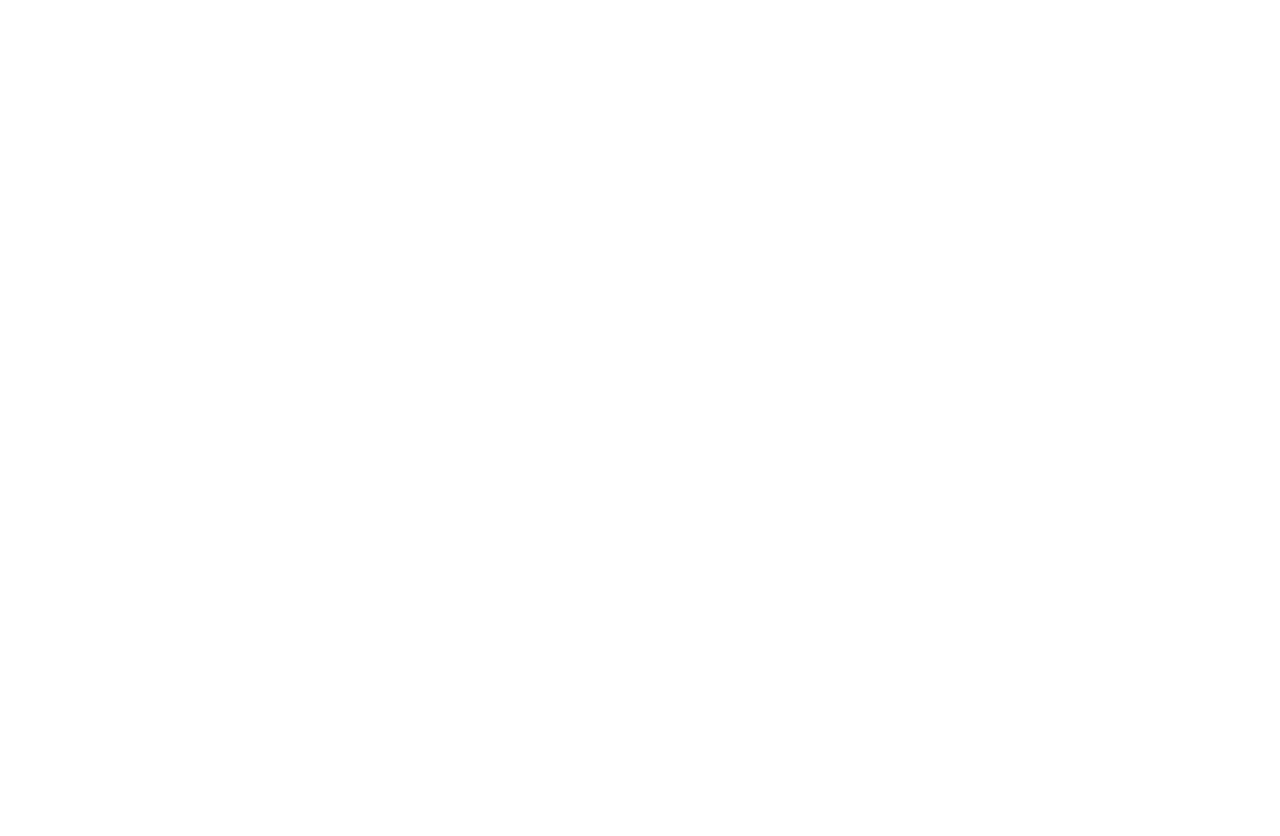
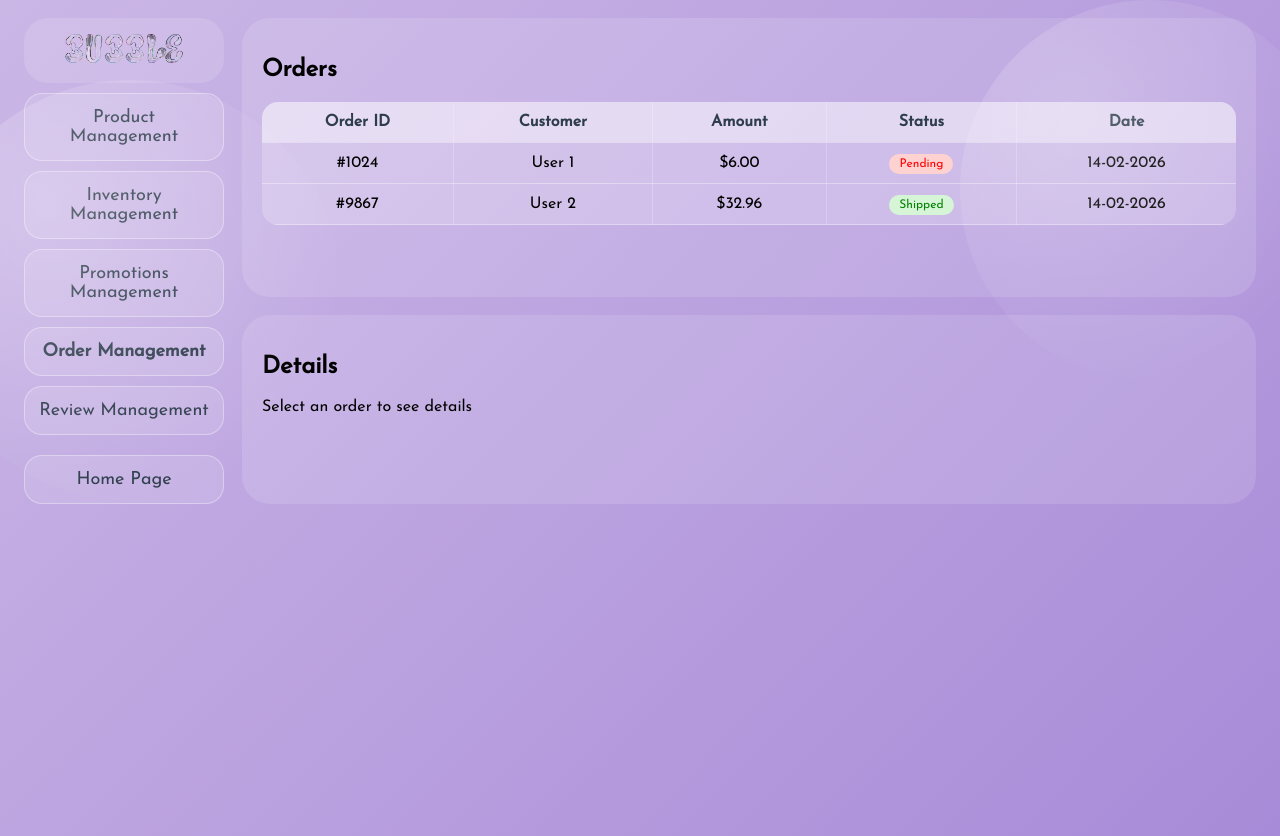
Before and after one commit to yasmieen-alshehri/swe363-milestone4-frontend, a React (Vite) app: page /admin/orders in a window 1280 px wide. Before the commit this address had no page. Before the commit the page ends 800 px from the top, so only its background shows below. Built offline with nearby package versions, Linux system fonts and the light colour scheme.

Commit message:
Add Order Management page and improvements

```diff
--- a/src/App.jsx
+++ b/src/App.jsx
@@ -13,6 +13,7 @@
 import AdminDashboard from "./pages/AdminDashboard";
 import ProductManagement from "./pages/ProductManagement";
 import InventoryManagement from "./pages/InventoryManagement";
+import OrderManagement from "./pages/OrderManagement";
 import ReviewManagement from "./pages/ReviewManagement";
 
 function App() {
@@ -33,6 +34,7 @@
         <Route path="/admin-dashboard" element={<AdminDashboard />} />
         <Route path="/admin/products" element={<ProductManagement />} />
         <Route path="/admin/inventory" element={<InventoryManagement />} />
+        <Route path="/admin/orders" element={<OrderManagement />} />
         <Route path="/admin/reviews" element={<ReviewManagement />} />
       </Routes>
     </BrowserRouter>
--- a/src/pages/AdminDashboard.jsx
+++ b/src/pages/AdminDashboard.jsx
@@ -214,7 +214,13 @@
             Inventory Management
           </button>
           <button style={sideButtonStyle}>Promotions Management</button>
-          <button style={sideButtonStyle}>Order Management</button>
+          <button
+            style={sideButtonStyle}
+            onClick={() => navigate("/admin/orders")}
+          >
+            Order Management
+          </button>
+
           <button
             style={sideButtonStyle}
             onClick={() => navigate("/admin/reviews")}
--- a/src/pages/InventoryManagement.jsx
+++ b/src/pages/InventoryManagement.jsx
@@ -143,7 +143,14 @@
           </button>
 
           <button style={sideButtonStyle}>Promotions Management</button>
-          <button style={sideButtonStyle}>Order Management</button>
+
+          <button
+            style={sideButtonStyle}
+            onClick={() => navigate("/admin/orders")}
+          >
+            Order Management
+          </button>
+
           <button
             style={sideButtonStyle}
             onClick={() => navigate("/admin/reviews")}
--- /dev/null
+++ b/src/pages/OrderManagement.jsx
@@ -0,0 +1,177 @@
+import { useState } from "react";
+import { useNavigate } from "react-router-dom";
+import logo from "../assets/bubble-logo.png";
+import rose from "../assets/rose.png";
+import rosemary from "../assets/rosemary.png";
+import "../styles/orderManagement.css";
+
+function OrderManagement() {
+  const navigate = useNavigate();
+
+  const [orders, setOrders] = useState([
+    {
+      id: "#1024",
+      customer: "User 1",
+      amount: "$6.00",
+      status: "Pending",
+      date: "14-02-2026",
+      items: [
+        { name: "Rosemary Bliss", price: "$3.00", qty: 1, image: rosemary },
+        { name: "Sakura Bliss", price: "$3.00", qty: 1, image: rose },
+      ],
+    },
+    {
+      id: "#9867",
+      customer: "User 2",
+      amount: "$32.96",
+      status: "Shipped",
+      date: "14-02-2026",
+      items: [
+        { name: "Rosemary Bliss", price: "$16.48", qty: 2, image: rosemary },
+      ],
+    },
+  ]);
+
+  const [selectedOrder, setSelectedOrder] = useState(null);
+  const [status, setStatus] = useState("");
+
+  const handleSelect = (order) => {
+    setSelectedOrder(order);
+    setStatus(order.status);
+  };
+
+  const handleUpdate = () => {
+    if (!selectedOrder) return;
+
+    const updatedOrders = orders.map((order) =>
+      order.id === selectedOrder.id ? { ...order, status } : order
+    );
+
+    setOrders(updatedOrders);
+
+    const updatedSelectedOrder = updatedOrders.find(
+      (order) => order.id === selectedOrder.id
+    );
+
+    setSelectedOrder(updatedSelectedOrder);
+  };
+
+  return (
+    <div className="purple-page order-page">
+      <div className="order-layout">
+        <div className="sidebar">
+          <div className="logo-card">
+            <img src={logo} alt="logo" />
+          </div>
+
+          <button onClick={() => navigate("/admin/products")}>
+            Product Management
+          </button>
+
+          <button onClick={() => navigate("/admin/inventory")}>
+            Inventory Management
+          </button>
+
+          <button>Promotions Management</button>
+
+          <button className="active">Order Management</button>
+
+          <button onClick={() => navigate("/admin/reviews")}>
+            Review Management
+          </button>
+
+          <div className="spacer" />
+
+          <button onClick={() => navigate("/")}>Home Page</button>
+        </div>
+
+        <div className="order-main">
+          <div className="orders-panel">
+            <h2>Orders</h2>
+
+            <table>
+              <thead>
+                <tr>
+                  <th>Order ID</th>
+                  <th>Customer</th>
+                  <th>Amount</th>
+                  <th>Status</th>
+                  <th>Date</th>
+                </tr>
+              </thead>
+
+              <tbody>
+                {orders.map((order) => (
+                  <tr
+                    key={order.id}
+                    onClick={() => handleSelect(order)}
+                    className={selectedOrder?.id === order.id ? "selected" : ""}
+                  >
+                    <td>{order.id}</td>
+                    <td>{order.customer}</td>
+                    <td>{order.amount}</td>
+                    <td>
+                      <span className={`status ${order.status.toLowerCase()}`}>
+                        {order.status}
+                      </span>
+                    </td>
+                    <td>{order.date}</td>
+                  </tr>
+                ))}
+              </tbody>
+            </table>
+          </div>
+
+          <div className="details-panel">
+            <h2>Details</h2>
+
+            {selectedOrder ? (
+              <>
+                <table>
+                  <thead>
+                    <tr>
+                      <th>Product</th>
+                      <th>Price</th>
+                      <th>Quantity</th>
+                      <th>Subtotal</th>
+                    </tr>
+                  </thead>
+
+                  <tbody>
+                    {selectedOrder.items.map((item, i) => (
+                      <tr key={i}>
+                        <td className="product-cell">
+                          <img src={item.image} alt={item.name} />
+                          {item.name}
+                        </td>
+                        <td>{item.price}</td>
+                        <td>{item.qty}</td>
+                        <td>{item.price}</td>
+                      </tr>
+                    ))}
+                  </tbody>
+                </table>
+
+                <div className="update-section">
+                  <select value={status} onChange={(e) => setStatus(e.target.value)}>
+                    <option>Pending</option>
+                    <option>Shipped</option>
+                    <option>Delivered</option>
+                  </select>
+
+                  <button className="update-btn" onClick={handleUpdate}>
+                    Update
+                  </button>
+                </div>
+              </>
+            ) : (
+              <p>Select an order to see details</p>
+            )}
+          </div>
+        </div>
+      </div>
+    </div>
+  );
+}
+
+export default OrderManagement;
--- a/src/pages/ProductManagement.jsx
+++ b/src/pages/ProductManagement.jsx
@@ -270,7 +270,14 @@
                 Inventory Management
             </button>
             <button style={sideButtonStyle}>Promotions Management</button>
-            <button style={sideButtonStyle}>Order Management</button>
+
+            <button
+              style={sideButtonStyle}
+              onClick={() => navigate("/admin/orders")}
+            >
+              Order Management
+            </button>
+
             <button
               style={sideButtonStyle}
               onClick={() => navigate("/admin/reviews")}
--- a/src/pages/ReviewManagement.jsx
+++ b/src/pages/ReviewManagement.jsx
@@ -69,7 +69,13 @@
           </button>
 
           <button>Promotions Management</button>
-          <button>Order Management</button>
+
+        <button
+            style={sideButtonStyle}
+            onClick={() => navigate("/admin/orders")}
+        >
+            Order Management
+        </button>
 
           <button className="active">Review Management</button>
 
--- /dev/null
+++ b/src/styles/orderManagement.css
@@ -0,0 +1,155 @@
+.order-page {
+  padding: 18px 24px;
+}
+
+.order-layout {
+  display: grid;
+  grid-template-columns: 200px 1fr;
+  gap: 18px;
+}
+
+.order-main {
+  display: grid;
+  gap: 18px;
+}
+
+/* panels */
+.orders-panel,
+.details-panel {
+  background: rgba(255,255,255,0.12);
+  padding: 20px;
+  border-radius: 28px;
+}
+
+/* table */
+table {
+  width: 100%;
+  border-collapse: collapse;
+  background: rgba(255,255,255,0.2);
+  border-radius: 16px;
+  overflow: hidden;
+}
+
+th {
+  background: rgba(255,255,255,0.4);
+  color: #2e3d4c;
+  font-weight: 600;
+}
+
+th, td {
+  padding: 12px;
+  text-align: center;
+  border-bottom: 1px solid rgba(255,255,255,0.35);
+}
+
+th:not(:last-child),
+td:not(:last-child) {
+  border-right: 1px solid rgba(255,255,255,0.22);
+}
+
+/* rows */
+tr {
+  cursor: pointer;
+  transition: all 0.2s ease;
+}
+
+tr:hover {
+  background: rgba(255,255,255,0.25);
+}
+
+/* ✅ SELECTED ROW (important) */
+tr.selected {
+  background: #b590d7;
+}
+
+/* fix text color inside selected row */
+tr.selected td {
+  color: white;
+  font-weight: 600;
+}
+
+/* status inside selected */
+tr.selected .status {
+  color: white;
+  background: rgba(255,255,255,0.2);
+}
+
+/* status */
+.status {
+  padding: 4px 10px;
+  border-radius: 10px;
+  font-size: 12px;
+}
+
+.status.pending {
+  background: #ffd2d2;
+  color: red;
+}
+
+.status.shipped {
+  background: #d6f5d6;
+  color: green;
+}
+
+.status.delivered {
+  background: #d8e7ff;
+  color: #3d6fd1;
+}
+
+tr.selected .status.pending {
+  background: #ffd2d2;
+  color: #d96a3a;
+}
+
+tr.selected .status.shipped {
+  background: #d6f5d6;
+  color: #3d9b44;
+}
+
+tr.selected .status.delivered {
+  background: #d8e7ff;
+  color: #3d6fd1;
+}
+
+
+/* product */
+.product-cell {
+  display: flex;
+  align-items: center;
+  gap: 10px;
+}
+
+.product-cell img {
+  width: 40px;
+}
+
+/* buttons */
+.update-btn {
+  height: 42px;
+  background: #8f42d9;
+  color: white;
+  border: none;
+  padding: 0 20px;
+  border-radius: 8px;
+  cursor: pointer;
+}
+
+/* update */
+.update-section {
+  margin-top: 15px;
+  display: flex;
+  gap: 10px;
+  justify-content: flex-end;
+}
+
+.update-section select {
+  height: 42px;
+  text-align: center;
+  border-radius: 10px;
+  border: 1px solid rgba(255, 255, 255, 0.35);
+  background: rgba(255,255,255,0.95);
+  font-family: 'Josefin Sans', sans-serif;
+  font-size: 14px;
+  min-width: 140px;
+  box-sizing: border-box;
+}
```
